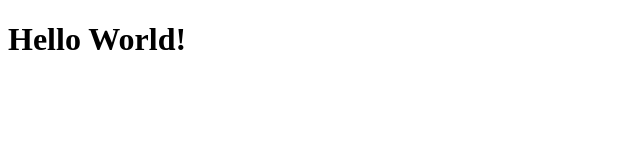
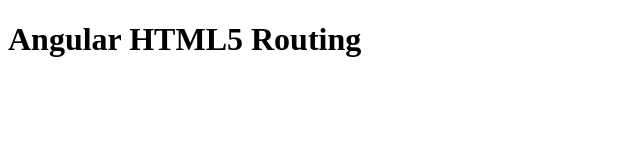
Before and after one commit to henrikmathiesen/angular-html5-routing, a website: page index.html in a window 1280 px wide. Shown: the whole page, without its empty margins (0-640 px from the left). Drawn offline with nearby package versions, Linux system fonts and the light colour scheme.

Commit message:
-installed grunt -added git ignore -more mock

```diff
--- a/bower.json
+++ b/bower.json
@@ -15,5 +15,8 @@
     "bower_components",
     "test",
     "tests"
-  ]
+  ],
+  "dependencies": {
+    "angular": "~1.4.8"
+  }
 }
--- a/index.html
+++ b/index.html
@@ -8,6 +8,9 @@
     <meta name="description" content="Angular HTML5 Routing">
   </head>
   <body>
-    <h1>Hello World!</h1>
+    <h1>Angular HTML5 Routing</h1>
+
+
+    <script src="/bower_components/angular/angular.min.js"></script>
   </body>
 </html>
--- a/package.json
+++ b/package.json
@@ -15,5 +15,8 @@
   "bugs": {
     "url": "https://github.com/henrikmathiesen/angularHtml5Routing/issues"
   },
-  "homepage": "https://github.com/henrikmathiesen/angularHtml5Routing#readme"
+  "homepage": "https://github.com/henrikmathiesen/angularHtml5Routing#readme",
+  "devDependencies": {
+    "grunt": "^0.4.5"
+  }
 }
```
Also changed, not shown: server.js (added), 1 other file.
